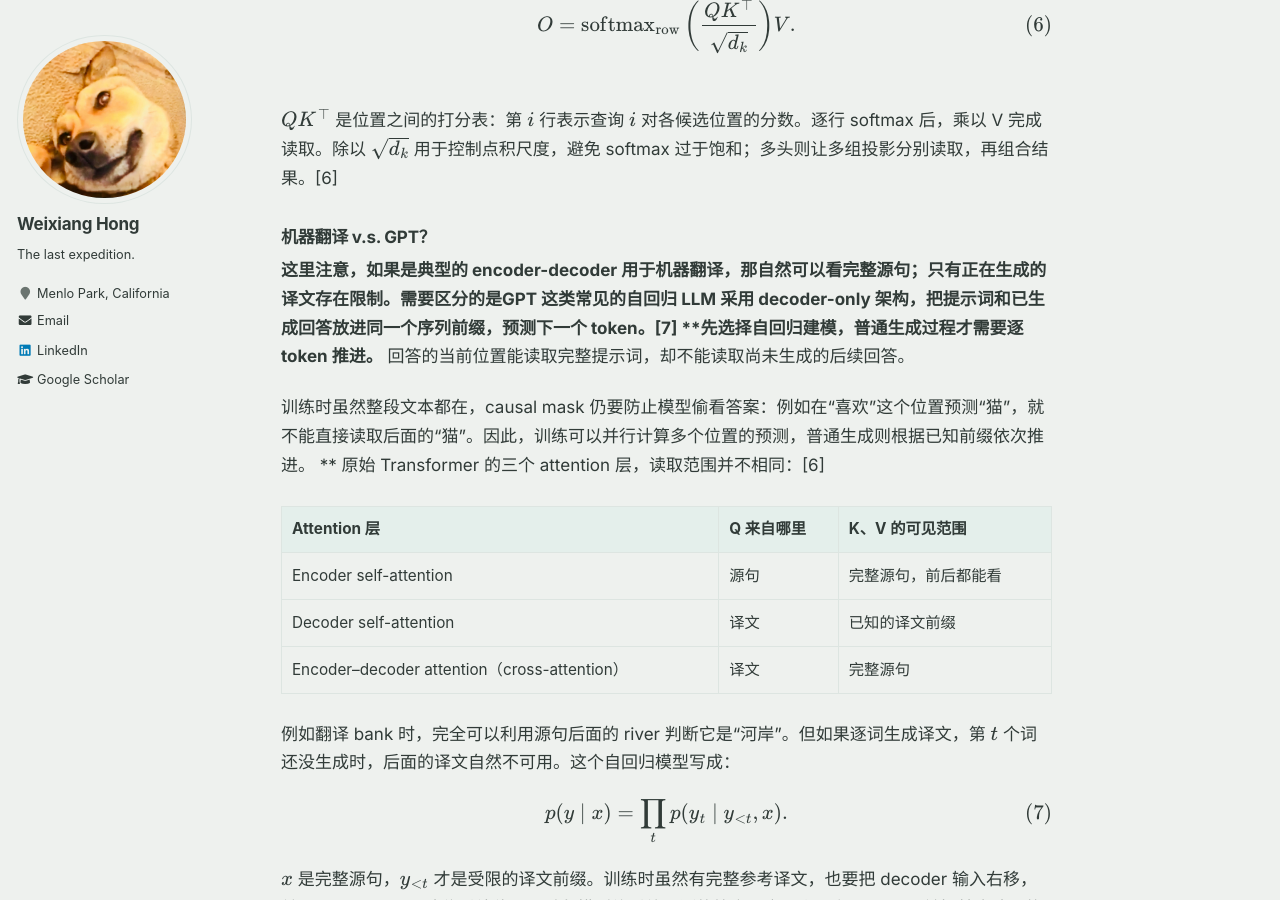
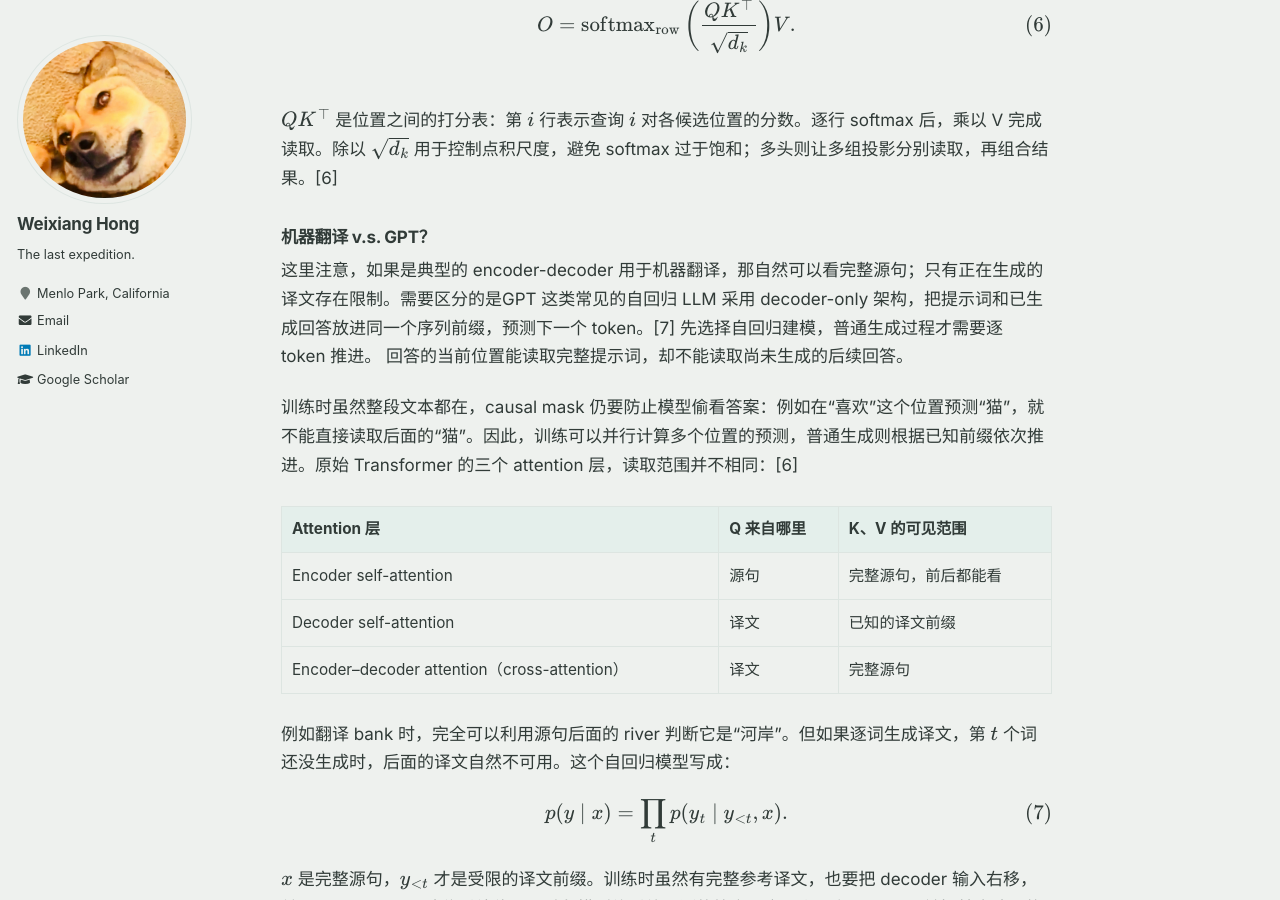
Before and after one commit to weixianghong/weixianghong.github.io, a Jekyll site: the page built from _posts/2026-10-28-where-qkv-comes-from.md, in a window 1280 px wide and 900 px high, scrolled down 5345 px. Built offline with Jekyll 4.4.1, drawn with Linux system fonts in a browser that asks for light colours; formulas are drawn with MathJax 3.

```diff
--- a/_posts/2026-10-28-where-qkv-comes-from.md
+++ b/_posts/2026-10-28-where-qkv-comes-from.md
@@ -160,9 +160,9 @@ $QK^\top$ 是位置之间的打分表：第 $i$ 行表示查询 $i$ 对各候选
 
 ### 机器翻译 v.s. GPT？
 
-**这里注意，如果是典型的 encoder-decoder 用于机器翻译，那自然可以看完整源句；只有正在生成的译文存在限制。需要区分的是GPT 这类常见的自回归 LLM 采用 decoder-only 架构，把提示词和已生成回答放进同一个序列前缀，预测下一个 token。[7] **先选择自回归建模，普通生成过程才需要逐 token 推进。** 回答的当前位置能读取完整提示词，却不能读取尚未生成的后续回答。
+这里注意，如果是典型的 encoder-decoder 用于机器翻译，那自然可以看完整源句；只有正在生成的译文存在限制。需要区分的是GPT 这类常见的自回归 LLM 采用 decoder-only 架构，把提示词和已生成回答放进同一个序列前缀，预测下一个 token。[7] 先选择自回归建模，普通生成过程才需要逐 token 推进。 回答的当前位置能读取完整提示词，却不能读取尚未生成的后续回答。
 
-训练时虽然整段文本都在，causal mask 仍要防止模型偷看答案：例如在“喜欢”这个位置预测“猫”，就不能直接读取后面的“猫”。因此，训练可以并行计算多个位置的预测，普通生成则根据已知前缀依次推进。 ** 原始 Transformer 的三个 attention 层，读取范围并不相同：[6]
+训练时虽然整段文本都在，causal mask 仍要防止模型偷看答案：例如在“喜欢”这个位置预测“猫”，就不能直接读取后面的“猫”。因此，训练可以并行计算多个位置的预测，普通生成则根据已知前缀依次推进。原始 Transformer 的三个 attention 层，读取范围并不相同：[6]
 
 <div class="qkv-article-table" role="region" aria-label="机器翻译中三种 attention 的读取范围" tabindex="0" markdown="1">
 
```
